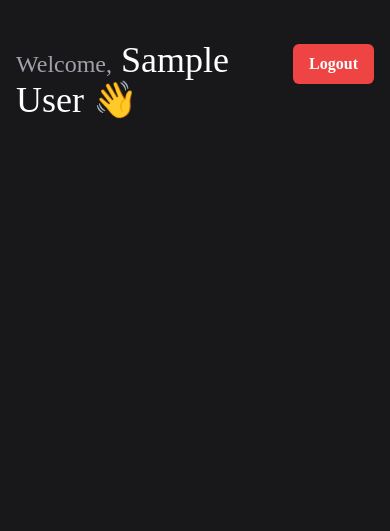
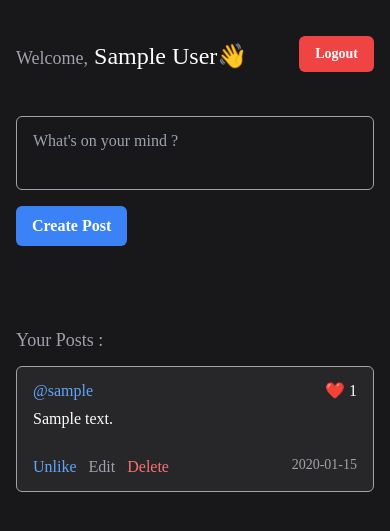
Before and after one commit to rbhagat32/Social-App-EJS, a Node server app: page /profile in a window 390 px wide. Shown: the top 531 px of the page. Run offline with Node 20, Linux system fonts and the light colour scheme; a user stored in the database is signed in; tables that the repository leaves empty hold one stand-in row (values such as "Sample post"); some libraries are stand-ins or nearby versions.

Commit message:
post, like, edit, delete features added

```diff
--- a/app.js
+++ b/app.js
@@ -6,6 +6,7 @@ import bcrypt from "bcrypt";
 import jwt from "jsonwebtoken";
 import dotenv from "dotenv";
 import userModel from "./models/user.js";
+import postModel from "./models/post.js";
 
 const app = express();
 const PORT = process.env.PORT || 3000;
@@ -124,9 +125,13 @@ app.post("/register", async (req, res) => {
   const { name, username, email, password } = req.body;
 
   try {
-    const existingUser = await userModel.findOne({ email });
-    if (existingUser)
+    const existingEmail = await userModel.findOne({ email });
+    if (existingEmail)
       return res.status(500).send("Email is already registered!");
+
+    const existingUsername = await userModel.findOne({ username });
+    if (existingUsername)
+      return res.status(500).send("Username is already taken!");
 
     bcrypt.hash(password, 10, async (err, hash) => {
       if (err) return res.status(500).send("Error hashing password");
@@ -156,9 +161,103 @@ app.post("/register", async (req, res) => {
 app.get("/profile", isLoggedIn, async (req, res) => {
   const { email } = req.user;
   try {
+    const posts = await postModel.find().populate("user");
+    const user = await userModel.findOne({ email }).populate("posts");
+    if (!user) return res.status(404).send("User not found!");
+    res.render("profile", { user, posts });
+  } catch (err) {
+    res.status(500).send("Internal Server Error");
+  }
+});
+
+app.post("/post", isLoggedIn, async (req, res) => {
+  const { email } = req.user;
+  let { content } = req.body;
+  content = content.trim();
+  if (content === "") return res.redirect("/profile");
+
+  try {
     const user = await userModel.findOne({ email });
-    if (!user) return res.status(404).send("User not found");
-    res.render("profile", { user });
+    if (!user) return res.status(404).redirect("/");
+    let post = await postModel.create({
+      user: user._id,
+      content,
+    });
+
+    user.posts.push(post._id);
+    await user.save();
+
+    res.redirect("/profile");
+  } catch (err) {
+    res.status(500).send("Internal Server Error");
+  }
+});
+
+app.get("/like/:id", isLoggedIn, async (req, res) => {
+  const { id } = req.params;
+  const { userId } = req.user;
+
+  try {
+    const post = await postModel.findOne({ _id: id }).populate("user");
+
+    const indexOfUserInLikesArray = post.likes.indexOf(userId);
+    if (indexOfUserInLikesArray === -1) post.likes.push(userId);
+    else {
+      post.likes.splice(indexOfUserInLikesArray, 1);
+    }
+
+    await post.save();
+    res.redirect("/profile");
+  } catch (err) {
+    res.status(500).send("Internal Server Error");
+  }
+});
+
+app.get("/edit/:id", isLoggedIn, async (req, res) => {
+  const { id } = req.params;
+  const { email } = req.user;
+  try {
+    const post = await postModel.findOne({ _id: id });
+    const user = await userModel.findOne({ email }).populate("posts");
+    if (!user) return res.status(404).send("User not found!");
+
+    res.render("edit", { user, post });
+  } catch (err) {
+    res.status(500).send("Internal Server Error");
+  }
+});
+
+app.post("/edit/:id", isLoggedIn, async (req, res) => {
+  const { id } = req.params;
+  let { content } = req.body;
+  content = content.trim();
+  if (content === "") return res.redirect("/profile");
+
+  try {
+    const post = await postModel.findOne({ _id: id });
+    post.content = content;
+    post.likes.splice(0, post.likes.length);
+    await post.save();
+
+    res.redirect("/profile");
+  } catch (err) {
+    res.status(500).send("Internal Server Error");
+  }
+});
+
+app.get("/delete/:id", isLoggedIn, async (req, res) => {
+  const { id } = req.params;
+  const { userId } = req.user;
+
+  try {
+    const user = await userModel.findOne({ _id: userId });
+    const postIndexInUserKaPostsArray = user.posts.indexOf(id);
+    user.posts.splice(postIndexInUserKaPostsArray, 1);
+    user.save();
+
+    const post = await postModel.findOneAndDelete({ _id: id });
+
+    res.redirect("/profile");
   } catch (err) {
     res.status(500).send("Internal Server Error");
   }
--- a/models/post.js
+++ b/models/post.js
@@ -6,8 +6,19 @@ const postSchema = mongoose.Schema({
     ref: "user",
   },
   date: {
-    type: Date,
-    default: Date.now,
+    type: String,
+    default: () => {
+      const now = new Date();
+      const day = String(now.getDate()).padStart(2, "0");
+      const month = String(now.getMonth() + 1).padStart(2, "0");
+      const year = now.getFullYear();
+      const hours = now.getHours();
+      const minutes = String(now.getMinutes()).padStart(2, "0");
+      const period = hours >= 12 ? "PM" : "AM";
+      const formattedHours = hours % 12 || 12;
+
+      return `${day}-${month}-${year} ${formattedHours}:${minutes} ${period}`;
+    },
   },
   content: String,
   likes: [{ type: mongoose.Schema.Types.ObjectId, ref: "user" }],
--- a/public/scripts/script.js
+++ b/public/scripts/script.js
@@ -2,6 +2,6 @@ document.addEventListener("contextmenu", (e) => {
   e.preventDefault();
 });
 
-document.addEventListener("selectstart", (e) => {
-  e.preventDefault();
-});
+// document.addEventListener("selectstart", (e) => {
+//   e.preventDefault();
+// });
--- a/public/styles/styles.css
+++ b/public/styles/styles.css
@@ -2,7 +2,7 @@ body {
   background-color: rgb(24 24 27);
   color: white;
   font-family: "Gilroy";
-  cursor: default;
+  /* cursor: default; */
 }
 
 body::-webkit-scrollbar {
--- a/views/profile.ejs
+++ b/views/profile.ejs
@@ -10,16 +10,71 @@
   </head>
   <body>
     <div class="container relative mx-auto px-4 py-10 w-full min-h-screen">
-      <div class="flex justify-between items-start">
-        <h1 class="text-4xl mb-6">
-          <span class="text-zinc-400 font-light text-2xl">Welcome,</span> <%=
-          user.name %> 👋
+      <div id="header" class="flex justify-between items-start">
+        <h1 class="text-2xl md:text-4xl mb-6">
+          <span class="text-zinc-400 font-light text-lg md:text-xl"
+            >Welcome,</span
+          >
+          <%= user.name %>👋
         </h1>
         <a
           href="/logout"
-          class="block relative -top-1 bg-red-500 hover:bg-red-600 px-4 py-2 w-fit rounded-md mt-2 font-semibold cursor-pointer"
+          class="block relative -top-3 md:-top-1 bg-red-500 hover:bg-red-600 text-sm md:text-md px-4 py-2 w-fit rounded-md mt-2 font-semibold cursor-pointer"
           >Logout</a
         >
+      </div>
+
+      <div id="form" class="mt-5">
+        <form method="post" action="/post" class="flex flex-col gap-2">
+          <textarea
+            required
+            name="content"
+            placeholder="What's on your mind ?"
+            class="text-justify w-full max-w-[600px] resize-none outline-none bg-transparent px-4 py-3 rounded-md border border-zinc-400"
+          ></textarea>
+          <input
+            type="submit"
+            value="Create Post"
+            class="bg-blue-500 hover:bg-blue-600 px-4 py-2 w-fit rounded-md mt-2 font-semibold cursor-pointer"
+          />
+        </form>
+      </div>
+
+      <div id="posts" class="mt-20 flex flex-col gap-3">
+        <h3 class="text-zinc-400 font-light text-lg md:text-xl">
+          Your Posts :
+        </h3>
+
+        <% posts.reverse().forEach((post)=>{ %>
+        <div
+          id="single-post"
+          class="text-justify max-w-[600px] outline-none bg-zinc-800 px-4 py-3 rounded-md border border-zinc-400"
+        >
+          <div class="relative">
+            <h3 class="text-blue-400 mb-1">@<%= post.user.username %></h3>
+            <p class="mb-6"><%= post.content %></p>
+            <p class="absolute top-0 right-0">
+              <% if (post.likes.indexOf(user._id) === -1) { %> 🤍 <%=
+              post.likes.length %> <% } else { %> ❤️ <%= post.likes.length %> <%
+              } %>
+            </p>
+          </div>
+          <div class="flex justify-between">
+            <div class="flex gap-3">
+              <a href="/like/<%= post._id %>" class="text-blue-400"
+                ><%= post.likes.indexOf(user._id) === -1 ? "Like" : "Unlike"
+                %></a
+              >
+              <% if (post.user.email === user.email) { %>
+              <a href="/edit/<%= post._id %>" class="text-zinc-400">Edit</a>
+              <a href="/delete/<%= post._id %>" class="text-red-400">Delete</a>
+              <% } %>
+            </div>
+
+            <p class="text-zinc-400 text-sm"><%= post.date %></p>
+          </div>
+        </div>
+        <% }) %>
       </div>
     </div>
 
```
Also changed, not shown: views/edit.ejs (+37 -1 lines).
